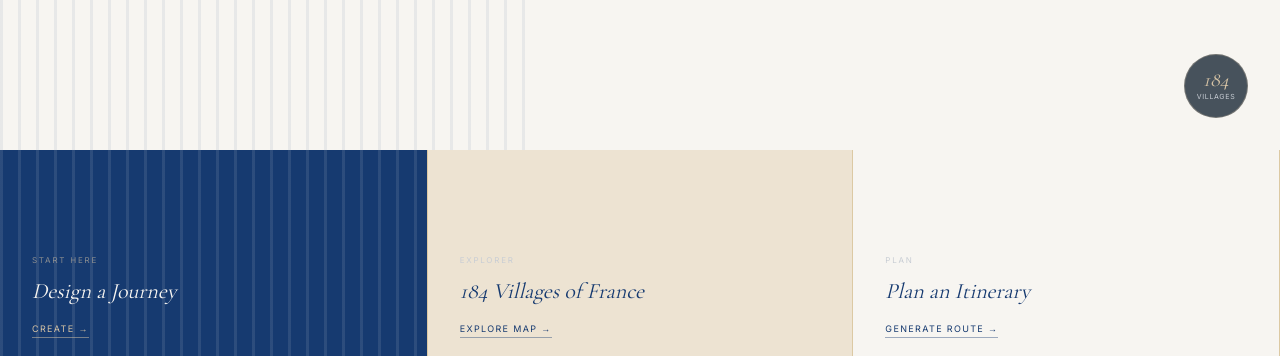
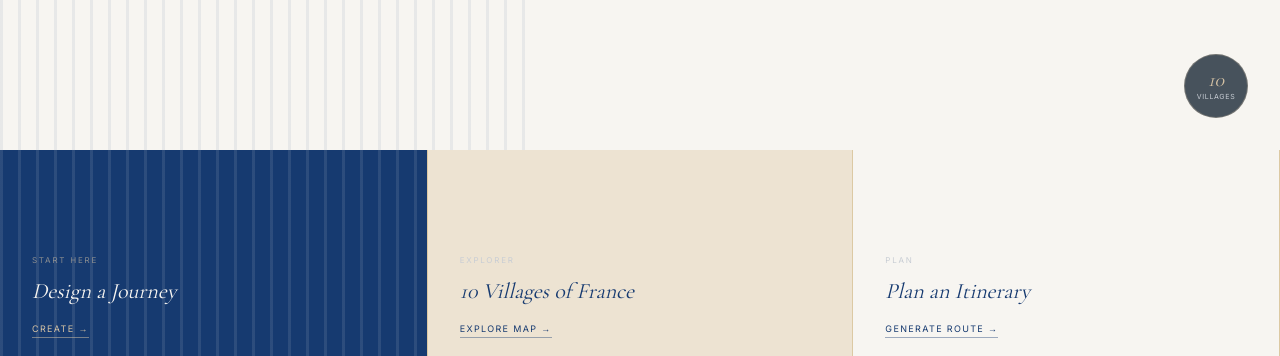
Before and after one commit to formationrossignol/nomad, a Next.js app: page / in a window 1280 px wide. Shown: the part 650-1006 px from the top of the page. Built offline with nearby package versions, Linux system fonts and the light colour scheme.

Commit message:
fix: Leaflet CSS in globals, dynamic village count on homepage

```diff
--- a/app/globals.css
+++ b/app/globals.css
@@ -1,3 +1,5 @@
+@import 'leaflet/dist/leaflet.css';
+
 @tailwind base;
 @tailwind components;
 @tailwind utilities;
--- a/app/page.tsx
+++ b/app/page.tsx
@@ -1,8 +1,10 @@
 import Link from 'next/link'
 import { HeroImage } from '@/components/ui/HeroImage'
 import { PageTransition } from '@/components/layout/PageTransition'
+import { getAllVillages } from '@/lib/villages'
 
 export default function HomePage() {
+  const villageCount = getAllVillages().length
   return (
     <PageTransition>
       {/* HERO — Asymmetric Atlas */}
@@ -54,7 +56,7 @@ export default function HomePage() {
           />
           {/* Village count badge */}
           <div className="absolute bottom-8 right-8 w-16 h-16 rounded-full bg-midnight/75 border border-champagne/30 flex flex-col items-center justify-center z-10">
-            <span className="font-cormorant italic text-[20px] text-champagne leading-none">184</span>
+            <span className="font-cormorant italic text-[20px] text-champagne leading-none">{villageCount}</span>
             <span className="font-inter text-[7px] tracking-[0.1em] uppercase text-stone mt-0.5">Villages</span>
           </div>
         </div>
@@ -86,7 +88,7 @@ export default function HomePage() {
             Explorer
           </p>
           <h2 className="font-cormorant italic text-[22px] text-deep-blue leading-tight mb-4">
-            184 Villages of France
+            {villageCount} Villages of France
           </h2>
           <span className="font-inter text-[9px] tracking-[0.15em] uppercase text-deep-blue border-b border-deep-blue/40 pb-0.5 w-fit group-hover:border-deep-blue transition-colors duration-200">
             Explore map <span aria-hidden="true">→</span>
```
